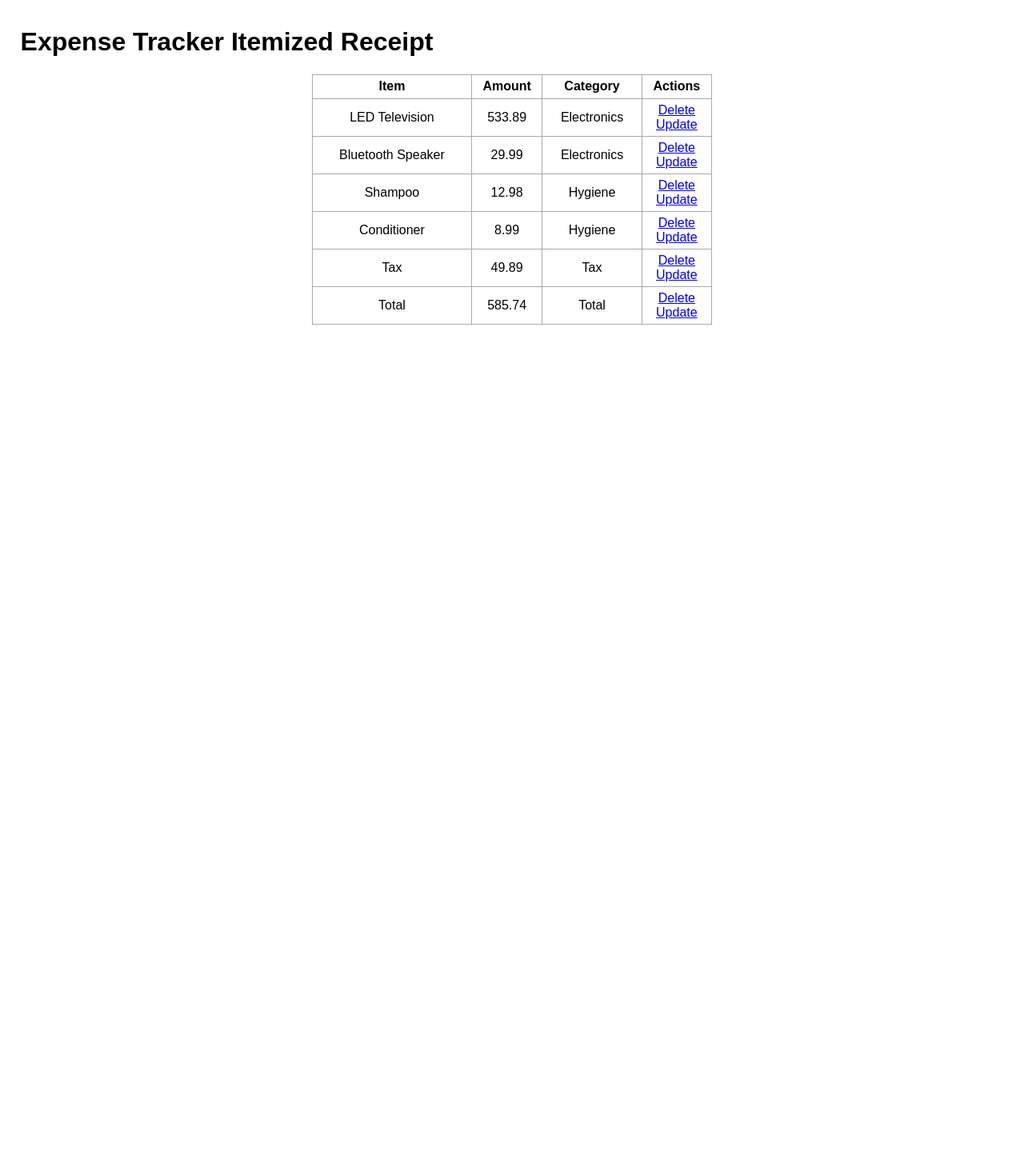
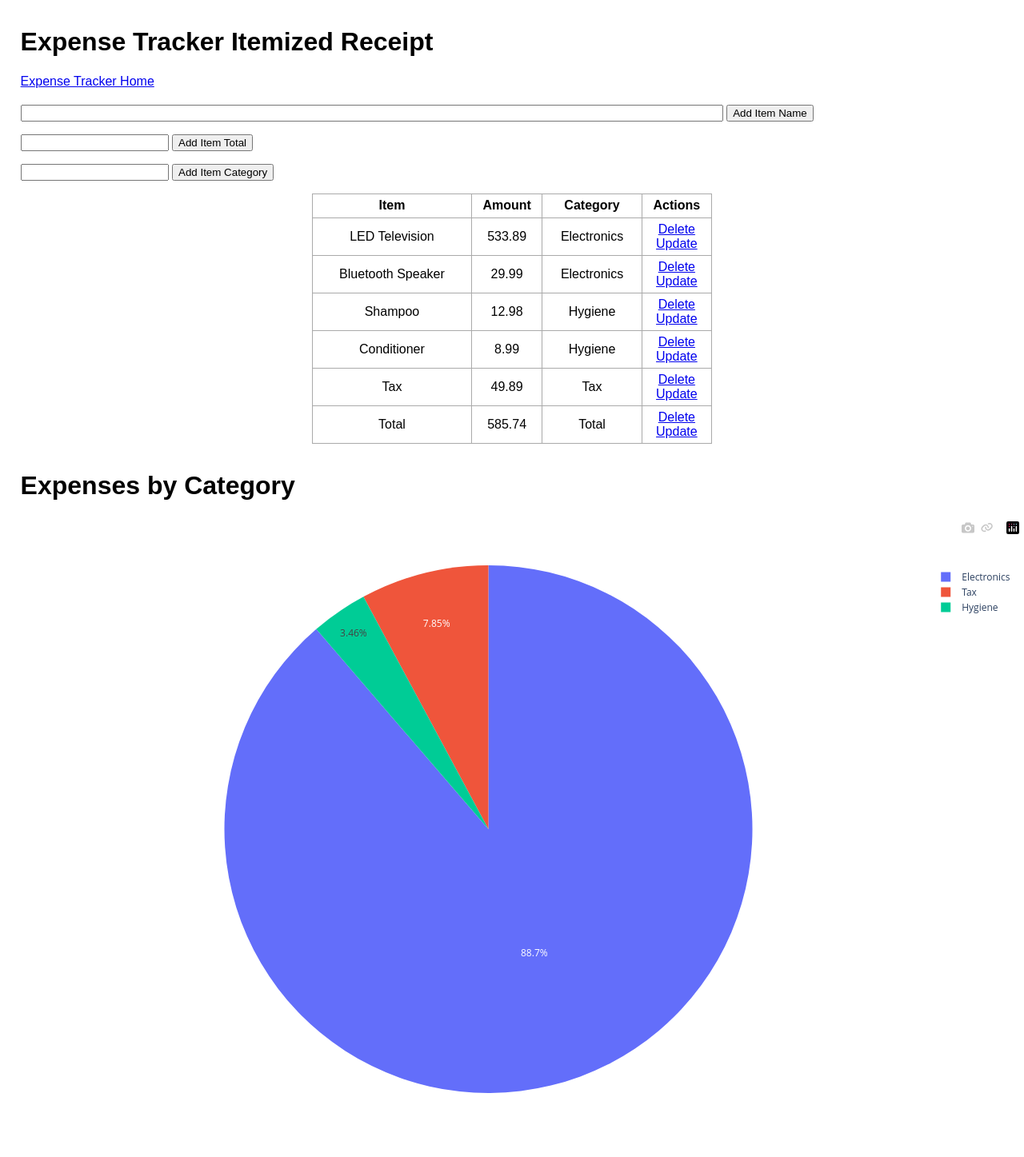
Before and after one commit to kdough01/expense_tracking, a Flask app: page /items/2 in a window 1280 px wide. Shown: the whole page at 80% size. Before the commit the page ends 406 px from the top, so only its background shows below. Run offline with Flask 3, Linux system fonts and the light colour scheme.

Commit message:
Adding/deleting items from receipt, navigation bar to home page

```diff
--- a/app.py
+++ b/app.py
@@ -3,6 +3,11 @@ from flask_sqlalchemy import SQLAlchemy
 from datetime import datetime
 from receipt import Receipt
 import os
+import pandas as pd
+import plotly
+import plotly.express as px
+import json
+import plotly.io as pio
 
 app = Flask(__name__)
 app.config['SQLALCHEMY_DATABASE_URI'] = 'sqlite:///test.db'
@@ -11,11 +16,9 @@ app.config["UPLOAD_PATH"] = image_uploads
 
 db = SQLAlchemy(app)
 
-# TODO: Create a pie-chart of spending by category to display on each receipt page
-# TODO: Allow users to change the category of an item, as well as the name of an item
-# TODO: Stop having it load the transformers all the time, it loads them three times every time it reloads/refreshes and slows down everything on my computer
 # TODO: Create a monthly spending chart that displays how much a person has spent that month
 # TODO: Create a login page so we can have more than one user...this might be a bit harder than we thought because of the table relationships
+# TODO: Add a check where if the stores name is in a receipt explicitly we use that as the stores name.
 
 class ReceiptTable(db.Model):
     __tablename__ = 'receipt_table'
@@ -47,7 +50,7 @@ def index():
 
         except:
             store = "Could not determine"
-            amount = "Could not determine"
+            amount = "0"
         finally:
             new_receipt = ReceiptTable(content = store, total = amount)
             db.session.add(new_receipt)
@@ -65,8 +68,24 @@ def index():
         except:
             return "There was an issue adding your task."
     else:
-        tasks = ReceiptTable.query.order_by(ReceiptTable.date_created).all()
-        return render_template("index.html", tasks=tasks)
+        receipts = ReceiptTable.query.order_by(ReceiptTable.date_created).all()
+
+        unique_stores = {}
+        for receipt in receipts:
+            if receipt.content in unique_stores:
+                unique_stores[receipt.content] += float(receipt.total)
+            else:
+                unique_stores[receipt.content] = float(receipt.total)
+
+        unique_stores = pd.DataFrame.from_dict(unique_stores, orient='index', columns=["Total"])
+
+        fig = px.bar(unique_stores, x=unique_stores.index, y="Total")
+        fig.update_layout(title_text=None)
+        plot_html = pio.to_html(fig, full_html=False)
+
+        header = "Expenses by Store"
+
+        return render_template("index.html", receipts=receipts, header=header, plot_html=plot_html)
 
 @app.route('/delete/<int:id>')
 def delete(id):
@@ -79,24 +98,81 @@ def delete(id):
     except:
         return "There was a problem deleting that task."
 
-@app.route('/update/<int:id>', methods=['GET', 'POST'])
+@app.route('/update-store-name/<int:id>', methods=['GET', 'POST'])
 def update(id):
     task = ReceiptTable.query.get_or_404(id)
 
     if request.method == 'POST':
         task.content = request.form['content']
+        task.total = request.form['total']
         try:
             db.session.commit()
             return redirect('/')
         except:
-            return "There was an issue updating your task."
+            return "There was an issue updating the store name."
     else:
-        return render_template('update.html', task=task)
+        return render_template('update-store-name.html', task=task)
 
 @app.route('/items/<int:receipt_id>')
 def items(receipt_id):
     receipt = ReceiptTable.query.get_or_404(receipt_id)
-    return render_template('items.html', receipt = receipt)
+
+    categories = {}
+    for item in receipt.receipt_items:
+        if item.category != "Total":
+            if item.category in categories:
+                categories[item.category] += float(item.total)
+            else:
+                categories[item.category] = float(item.total)
+
+    categories = pd.DataFrame.from_dict(categories, orient='index', columns=["Total"])
+
+    fig = px.pie(categories, names=categories.index, values="Total")
+    fig.update_layout(title_text=None)
+    plot_html = pio.to_html(fig, full_html=False)
+
+    header = "Expenses by Category"
+
+    return render_template('items.html', receipt = receipt, plot_html=plot_html, header=header)
+
+@app.route('/update-item/<int:id>', methods=['GET', 'POST'])
+def update_item(id):
+    item = ItemTable.query.get_or_404(id)
+
+    if request.method == 'POST':
+        item.item = request.form['content']
+        item.total = request.form['total']
+        item.category = request.form['category']
+        try:
+            db.session.commit()
+            return redirect(url_for('items', receipt_id = item.receipt_id))
+        except:
+            return "There was an issue updating the item name or total."
+    else:
+        return render_template('update-item.html', item=item)
+
+@app.route('/delete-item/<int:id>')
+def delete_item(id):
+    item_to_delete = ItemTable.query.get_or_404(id)
+
+    try:
+        db.session.delete(item_to_delete)
+        db.session.commit()
+        return redirect(url_for('items', receipt_id = item_to_delete.receipt_id))
+    except:
+        return "There was a problem deleting that item."
+
+@app.route('/add-item/<int:receipt_id>', methods=["POST", "GET"])
+def add_item(receipt_id):
+    if request.method == 'POST':
+        new_item = ItemTable(item = request.form['content'], total = request.form['total'], category = request.form['category'], receipt_id = receipt_id)
+
+        try:
+            db.session.add(new_item)
+            db.session.commit()
+            return redirect(url_for('items', receipt_id = new_item.receipt_id))
+        except:
+            return "There was a problem adding that item."
 
 if __name__ == "__main__":
     app.run(debug=True)
--- a/templates/base.html
+++ b/templates/base.html
@@ -1,7 +1,8 @@
 <html>
     <head>
         <link rel="stylesheet" href="{{ url_for('static', filename='main.css') }}">
-    {% block head %}{% endblock %}
+    {% block head %}
+    {% endblock %}
     </head>
     <body>
     {% block body %}{% endblock %}
--- a/templates/items.html
+++ b/templates/items.html
@@ -10,6 +10,22 @@
 
     <div class="expense_header">
         <h1>Expense Tracker Itemized Receipt</h1>
+        <a href="/">Expense Tracker Home</a>
+    </div>
+
+    <div>
+        <form class="item-form" action="/add-item/{{receipt.id}}" method="POST">
+            <input type="text" name="content" id="content">
+            <input type="submit" value="Add Item Name">
+            <p></p>
+            <p></p>
+            <input type="text" name="total" id="total">
+            <input type="submit" value="Add Item Total">
+            <p></p>
+            <p></p>
+            <input type="text" name="category" id="category">
+            <input type="submit" value="Add Item Category">
+        </form>
     </div>
 
     <div class="content">
@@ -27,14 +43,23 @@
                 <td>{{ item.total }}</td>
                 <td>{{ item.category }}</td>
                 <td>
-                    <a href="/delete/{{item.id}}">Delete</a>
+                    <a href="/delete-item/{{item.id}}">Delete</a>
                     <br>
-                    <a href="/update/{{item.id}}">Update</a>
+                    <a href="/update-item/{{item.id}}">Update</a>
                 </td>
             </tr>
             {% endfor %}
         </table>
 
     </div>
+
+    <div class="expense_header">
+        <h1>{{header}}</h1>
+    </div>
+
+    <div id="plotly-div"></div>
+
+    {{ plot_html | safe }}
+
     {% endblock %}
 </html>
--- a/templates/update.html
+++ b/templates/update-store-name.html
@@ -14,9 +14,13 @@
 
     <div class="content">
 
-        <form class="item-form" action="/update/{{task.id}}" method="POST">
+        <form class="item-form" action="/update-store-name/{{task.id}}" method="POST">
             <input type="text" name="content" id="content" value="{{task.content}}">
             <input type="submit" value="Update Store">
+            <p></p>
+            <p></p>
+            <input type="text" name="total" id="total" value="{{task.total}}">
+            <input type="submit" value="Update Total">
         </form>
 
     </div>
```
Also changed, not shown: receipt.py (+17 -7 lines), templates/index.html (+31 -12 lines), templates/update-item.html (added, +32 -0 lines), 64253187_429175fba8_b.jpg (added), README.md, instance/test.db, static/image_uploads/64253187_429175fba8_b.jpg (added).
